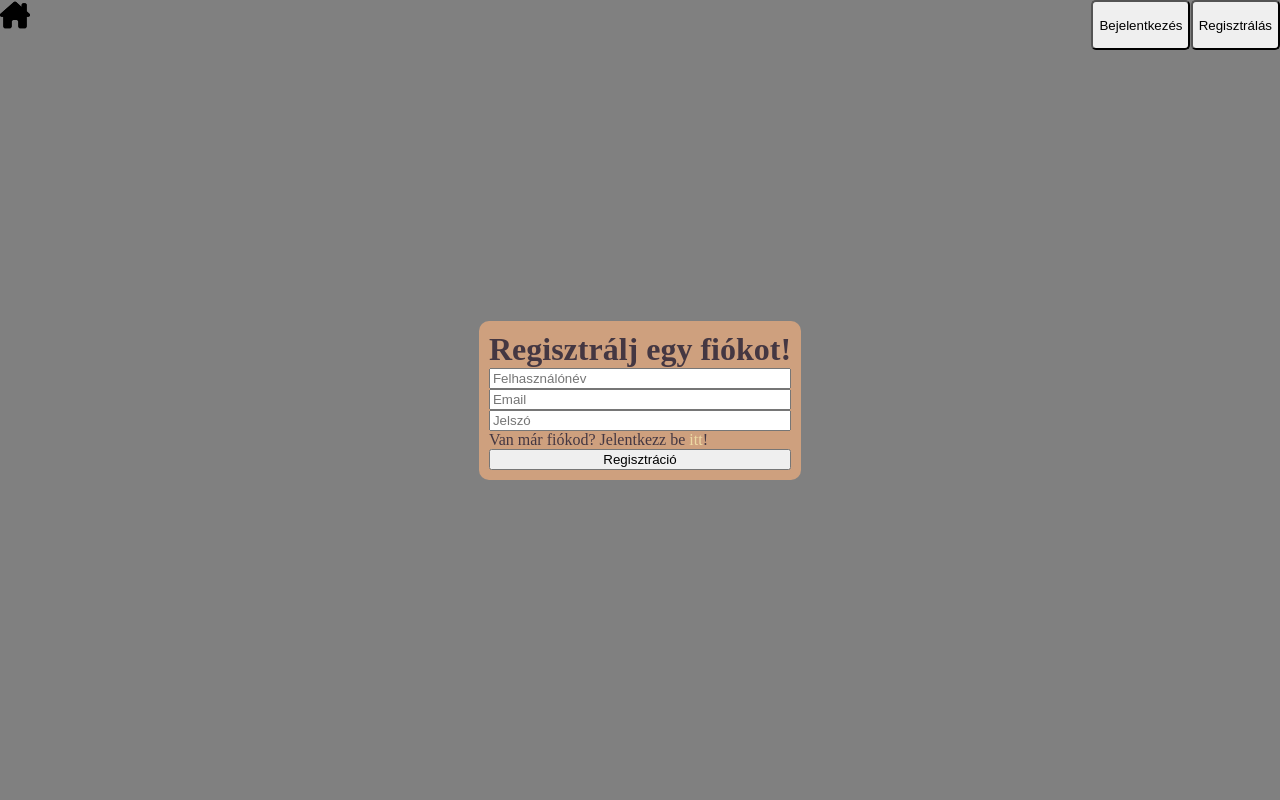
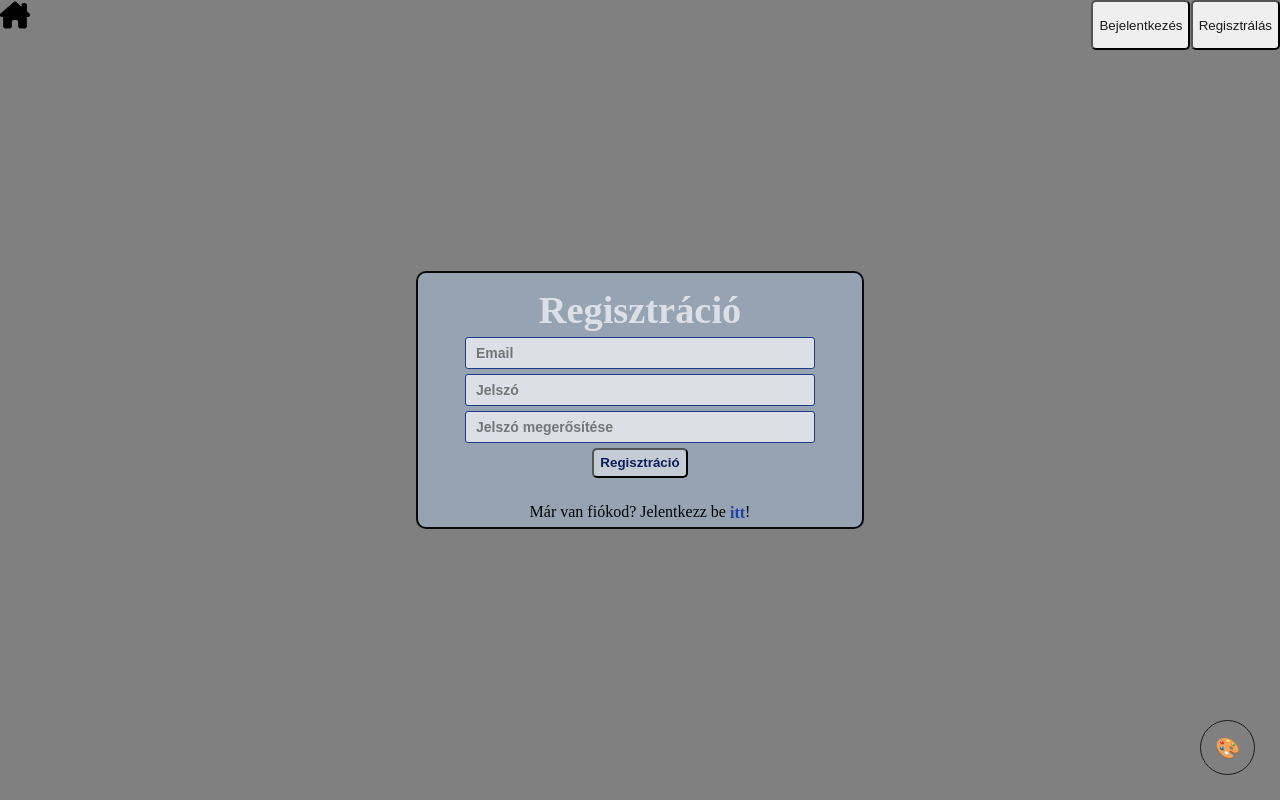
Before and after one commit to hanakkristof/ParkD-frontend, a React (Vite) app: page / in a window 1280 px wide. Both pictures are taken after a click on the button "Regisztrálás". Built offline with nearby package versions, Linux system fonts and the light colour scheme; no server answers; the database is empty.

Commit message:
color wheel + signup + login

```diff
--- a/src/App.css
+++ b/src/App.css
@@ -1,12 +1,18 @@
 /* ============================================================
-   GLOBAL RESET & ROOT VARIABLES
+   GLOBAL RESET
    ============================================================ */
 
-*{
+* {
     box-sizing: border-box;
     margin: 0;
 }
 
+
+/* ============================================================
+   THEMES
+   ============================================================ */
+
+/* Default theme — original app colors */
 :root {
     --primary:    #443742ff;
     --secondary:  #846c5bff;
@@ -14,7 +20,78 @@
     --background: #edd9a3ff;
     --disabled:   #e2e8c0ff;
 
-    background-color: grey;
+    --bg:         #808080;
+    --text:       #1a1a1a;
+    --surface:    #cea07eff;
+    --border:     #000000f1;
+    --shadow:     0 4px 12px rgba(0, 0, 0, 0.33);
+    --radius:     10px;
+
+    /* Sign-in specific */
+    --signin-bg:        #95a3b3;
+    --signin-text:      #DCDFE5;
+    --signin-input-bg:  #DCDFE5;
+    --signin-input-clr: #1e3a8a;
+    --signin-link:      #1e42a5;
+    --signin-link-hov:  #162d6b;
+    --signin-btn-bg:    #dcdfe5af;
+    --signin-btn-clr:   #091e58;
+
+    background-color: var(--bg);
+}
+
+/* Light theme */
+body.light {
+    --primary:    #2a2a2a;
+    --secondary:  #555555;
+    --accent:     #0077ff;
+    --background: #f9f9f9;
+    --disabled:   #e0e0e0;
+
+    --bg:         #ffffff;
+    --text:       #000000;
+    --surface:    #f9f9f9;
+    --border:     #cccccc;
+    --shadow:     0 4px 12px rgba(0, 0, 0, 0.1);
+    --radius:     12px;
+
+    --signin-bg:        #f9f9f9;
+    --signin-text:      #000000;
+    --signin-input-bg:  #ffffff;
+    --signin-input-clr: #0077ff;
+    --signin-link:      #0077ff;
+    --signin-link-hov:  #005fcc;
+    --signin-btn-bg:    #0077ff;
+    --signin-btn-clr:   #ffffff;
+
+    background-color: var(--bg);
+}
+
+/* Matcha theme */
+body.matcha {
+    --primary:    #2f4f2f;
+    --secondary:  #4a7a4a;
+    --accent:     #4caf50;
+    --background: #e6f0d4;
+    --disabled:   #c0d6a5;
+
+    --bg:         #f6fdea;
+    --text:       #2f4f2f;
+    --surface:    #f0f8e0;
+    --border:     #c0d6a5;
+    --shadow:     0 4px 12px rgba(0, 0, 0, 0.15);
+    --radius:     12px;
+
+    --signin-bg:        #f0fadd;
+    --signin-text:      #2f4f2f;
+    --signin-input-bg:  #ffffff;
+    --signin-input-clr: #2f4f2f;
+    --signin-link:      #4caf50;
+    --signin-link-hov:  #2f4f2f;
+    --signin-btn-bg:    #4caf50;
+    --signin-btn-clr:   #ffffff;
+
+    background-color: var(--bg);
 }
 
 
@@ -52,7 +129,7 @@
     flex-direction: column;
     gap: 15px;
     height: 100vh;
-    background-color: grey;
+    background-color: var(--bg);
     width: 100%;
     align-items: center;
     justify-content: center;
@@ -60,7 +137,7 @@
 }
 
 .homeh1 {
-    color: white;
+    color: var(--text);
     margin-bottom: 30px;
     font-size: 100px;
     font-family: system-ui, -apple-system, BlinkMacSystemFont, 'Segoe UI', Roboto, Oxygen,
@@ -105,8 +182,7 @@
 .MyHeaderCssButton {
     float: right;
     height: 50px;
-    background-color: linear-gradient(32deg, white, grey 100%);
-    color: black;
+    color: var(--text);
     cursor: pointer;
     border-radius: 5px;
     margin-left: 0.2px;
@@ -133,9 +209,9 @@
 
 .recipesBase button {
     background-color: var(--primary);
-    color: white;
+    color: var(--signin-btn-clr);
     padding: 5px;
-    border-radius: 10px;
+    border-radius: var(--radius);
 }
 
 .addnewRecipes {
@@ -151,12 +227,12 @@
     display: flex;
     flex-direction: column;
     align-items: center;
-    border: black solid 4px;
+    border: var(--border) solid 4px;
     justify-self: center;
     max-width: 20%;
     padding: 20px;
     background-color: var(--accent);
-    border-radius: 20px;
+    border-radius: var(--radius);
 }
 
 .Gonb {
@@ -174,8 +250,8 @@
    ============================================================ */
 
 .cardok {
-    background-color: var(--accent);
-    border-radius: 20px;
+    background-color: var(--surface);
+    border-radius: var(--radius);
     padding: 20px;
     max-width: 540px;
 }
@@ -192,8 +268,8 @@
     flex-direction: column;
     justify-content: center;
     justify-self: center;
-    background-color: white;
-    border-radius: 20px;
+    background-color: var(--bg);
+    border-radius: var(--radius);
 }
 
 .hozzavalokList {
@@ -205,6 +281,14 @@
    LAYOUT — SIGN IN / SIGN UP
    ============================================================ */
 
+/* Page wrapper — centers the login box */
+.signinPage {
+    display: flex;
+    height: 100vh;
+    align-items: center;
+    justify-content: center;
+}
+
 .signinBase {
     display: flex;
     flex-direction: column;
@@ -212,9 +296,9 @@
     justify-content: center;
     width: clamp(300px, 35vw, 450px);
     margin: 0;
-    background-color: #95a3b3;
-    border: 2px solid #000000f1;
-    border-radius: 10px;
+    background-color: var(--signin-bg);
+    border: 2px solid var(--border);
+    border-radius: var(--radius);
     padding: 5px;
     gap: 15px;
     height: auto;
@@ -223,14 +307,13 @@
 .signinBase h1 {
     font-size: clamp(2rem, 3vw, 3rem);
     align-self: center;
-    color: #DCDFE5;
-    text-shadow: 3px 2px 0px #000000;
+    color: var(--signin-text);
 }
 
 .signinBase a {
     display: inline-block;
     text-decoration: none;
-    color: #1e42a5;
+    color: var(--signin-link);
     font-weight: bold;
     transition: transform 0.2s ease-in-out, color 0.2s ease;
     transform-origin: center;
@@ -241,7 +324,7 @@
 .signinBase a:hover {
     transform: scale(1.08);
     letter-spacing: 0.5;
-    color: #162d6b;
+    color: var(--signin-link-hov);
 }
 
 .signinForm {
@@ -249,8 +332,8 @@
     width: 100%;
     flex-direction: column;
     padding: 10px;
-    border-radius: 10px;
-    background-color: #95a3b3;
+    border-radius: var(--radius);
+    background-color: var(--signin-bg);
     gap: 5px;
     align-items: center;
     justify-content: center;
@@ -261,10 +344,10 @@
     max-width: 350px;
     padding: 7px 10px;
     font-size: 0.875rem;
-    color: #1e3a8a;
+    color: var(--signin-input-clr);
     border-radius: 3px;
-    border: 1.5px #1e3a8a solid;
-    background-color: #DCDFE5;
+    border: 1.5px var(--signin-input-clr) solid;
+    background-color: var(--signin-input-bg);
     font-weight: bold;
     transition: transform 0.3s ease, background-color 0.3s ease;
     display: block;
@@ -272,8 +355,8 @@
 
 .signinForm input:focus {
     transform: scale(1.2);
-    color: rgb(0, 0, 0);
-    outline: 2px solid #4682B4;
+    color: var(--text);
+    outline: 2px solid var(--accent);
     border: 1.5px transparent solid;
 }
 
@@ -286,20 +369,12 @@
     color: var(--primary);
 }
 
-/* Page wrapper — centers the login box */
-.signinPage {
-    display: flex;
-    height: 100vh;
-    align-items: center;
-    justify-content: center;
-}
-
 .signupForm {
     display: flex;
     flex-direction: column;
     background-color: var(--accent);
     padding: 10px;
-    border-radius: 10px;
+    border-radius: var(--radius);
 }
 
 
@@ -309,16 +384,17 @@
 
 .MyCssButton {
     background-color: var(--primary);
-    color: white;
+    color: var(--bg);
     border-radius: 5px;
     margin-left: 0.2px;
 }
 
 .logInBtn {
     max-width: 200px;
-    background-color: #dcdfe5af;
+    min-height: 30px;
+    background-color: var(--signin-btn-bg);
     font-weight: bold;
-    color: #091e58;
+    color: var(--signin-btn-clr);
     border-radius: 5px;
     transition: all 0.3s ease-in-out;
 }
@@ -326,12 +402,12 @@
 .logInBtn:hover {
     transform: scale(1.08);
     cursor: pointer;
-    color: #1e42a5;
+    color: var(--signin-bg);
 }
 
 .logInBtn:active {
-    color: #0e1f4e;
-    outline: #091e58 1px solid;
+    color: var(--primary);
+    outline: var(--primary) 1px solid;
 }
 
 .logOutButton {
@@ -351,7 +427,7 @@
    ============================================================ */
 
 li::marker {
-    color: black;
+    color: var(--text);
 }
 
 li {
@@ -372,8 +448,8 @@ input[type="file"] {
 }
 
 .custom-file-upload {
-    border: 2px solid black;
-    background-color: white;
+    border: 2px solid var(--border);
+    background-color: var(--bg);
     width: 200px;
     display: inline-block;
     padding: 6px 12px;
@@ -413,3 +489,104 @@ input[type="file"] {
         padding: 10px;
     }
 }
+
+
+/* ============================================================
+   THEME WHEEL
+   ============================================================ */
+
+.themeWheelContainer {
+    position: fixed;
+    bottom: 25px;
+    right: 25px;
+    display: flex;
+    flex-direction: column;
+    align-items: flex-end;
+    gap: 10px;
+    z-index: 999;
+}
+
+.themeMainButton {
+    width: 55px;
+    height: 55px;
+    border-radius: 50%;
+    border: 1px solid var(--text);
+    background: var(--bg);
+    color: var(--text);
+    cursor: pointer;
+    font-size: 20px;
+    transition: all 0.3s ease;
+}
+
+.themeMainButton:hover {
+    transform: rotate(20deg) scale(1.1);
+}
+
+.themeOptions {
+    display: flex;
+    flex-direction: column;
+    gap: 8px;
+    animation: fadeIn 0.2s ease;
+}
+
+.themeOptions button {
+    background: var(--text);
+    color: var(--bg);
+    border: 1px solid var(--text);
+    padding: 8px 14px;
+    border-radius: 8px;
+    cursor: pointer;
+    transition: all 0.3s ease;
+}
+
+.themeOptions button:hover {
+    background: var(--bg);
+    color: var(--text);
+}
+
+@keyframes fadeIn {
+    from {
+        opacity: 0;
+        transform: translateY(10px);
+    }
+    to {
+        opacity: 1;
+        transform: translateY(0);
+    }
+}
+
+/* ============================================================
+   CAROUSAL
+   ============================================================ */
+
+.carousel-wrapper {
+  width: 100%;
+  margin: 0 auto;
+}
+
+.carousel-image-container {
+  display: flex;
+  justify-content: center;
+  padding: 10px;
+}
+
+.my-carousel-image {
+  width: 75%;
+  height: 500px;
+  object-fit: cover;
+  aspect-ratio: 1/1;
+  border-radius: 12px;
+}
+
+.carousel-container{
+  display: flex;
+  justify-content: center;
+  flex-direction: column;
+  align-items: center;
+}
+
+.carousel-text{
+  text-align: center;
+  color: var(--text);
+  font-size: 30px;
+}
--- a/src/App.jsx
+++ b/src/App.jsx
@@ -2,7 +2,7 @@ import reactLogo from './assets/react.svg'
 import viteLogo from '/vite.svg'
 import './App.css'
 import { HomePage } from './pages/HomePage'
-import { Route, Routes } from 'react-router'
+import { Route, Routes, useLocation } from 'react-router'
 import { Garage } from './pages/Garage'
 import { MyHeader } from './components/Header'
 import { SignIn } from './components/SignIn'
@@ -12,22 +12,36 @@ import { UserProfile } from './pages/UserProfile'
 import { PageNotFound } from './pages/PageNotFound'
 import { PwReset } from './components/PwReset'
 import { ParkolohazForm } from './pages/ujParkolohaz'
+import { ThemeWheel } from './components/themeWheel'
 
-function App() {
+
+function AppContent() {
+  const location = useLocation()
 
   return (
-    <MyUserProvider>
-        <MyHeader />
+    <>
+      <MyHeader />
         <Routes>
           <Route path="/" element={<HomePage />} />
           <Route path="/garage/:id" element={<Garage />} />
+
           <Route path="/signin" element={<SignIn />} />
           <Route path="/signup" element={<SignUp />} />
-          <Route path='/pwreset' element={<PwReset/>}/>
-          <Route path='/profile' element={<UserProfile/>}/>
-          <Route path='/*' element={<PageNotFound/>}/>
-          <Route path='/addnew' element={<ParkolohazForm/>}/>
+
+          <Route path='/pwreset' element={<PwReset />} />
+          <Route path='/profile' element={<UserProfile />} />
+          <Route path='/*' element={<PageNotFound />} />
+          <Route path='/addnew' element={<ParkolohazForm />} />
         </Routes>
+      <ThemeWheel />
+    </>
+  )
+}
+
+function App() {
+  return (
+    <MyUserProvider>
+      <AppContent />
     </MyUserProvider>
   )
 }
--- a/src/components/Carousel/Carousel.jsx
+++ b/src/components/Carousel/Carousel.jsx
@@ -1,7 +1,7 @@
 import React from 'react';
 import Carousel from 'react-multi-carousel';
 import 'react-multi-carousel/lib/styles.css';
-import './Carousel.css';
+import './App.css'
 
 import kep1 from "../../assets/parkolohaz.jpg";
 import kep2 from "../../assets/varosliget.jpg";
--- a/src/components/SignUp.jsx
+++ b/src/components/SignUp.jsx
@@ -1,41 +1,37 @@
-import React, { useContext, useEffect, useState } from 'react'
+import React, { useContext, useEffect } from 'react'
 import { useNavigate } from 'react-router'
 import { MyUserContext } from '../context/MyUserProvider'
 
 export const SignUp = () => {
 
     const navigate = useNavigate()
-
-  const [loading, setLoading] = useState(false)
     const { signUpUser, msg } = useContext(MyUserContext)
 
-  const handleSubmit = async (event) => {
+    useEffect(() => {
+        if (msg?.signUp) navigate("/")
+    }, [msg])
+
+    const handleSubmit = (event) => {
         event.preventDefault()
-    setLoading(true)
-    try {
         const data = new FormData(event.currentTarget)
-      //console.log(data.get("email"), data.get("password"), data.get("displayName"))
-      await signUpUser(data.get("email"), data.get("password"), data.get("displayName"))
-      event.currentTarget.reset()
-
-    } catch (error) {
-      console.log(error)
-    } finally {
-      setLoading(false)
-    }
+        signUpUser(data.get("email"), data.get("password"))
     }
 
     return (
-    <div className='signupBase'>
-      <form className='signupForm' onSubmit={handleSubmit}>
-        <h1 style={{}}>Regisztrálj egy fiókot!</h1>
-        <input name='displayName' type="text" placeholder='Felhasználónév' required />
+
+        <div className='signinPage'>
+            <div className='signinBase'>
+                <form className='signinForm' onSubmit={handleSubmit}>
+                    <h1>Regisztráció</h1>
                     <input name='email' type="email" placeholder='Email' required />
                     <input name='password' type="password" placeholder='Jelszó' required />
-        <p>Van már fiókod? Jelentkezz be <a onClick={() => navigate("/signin")} className='itt'>itt</a>!</p>
-        <button disabled={loading}>{loading ? "Regisztráció folyamatban" : "Regisztráció"}</button>
+                    <input name='confirmPassword' type="password" placeholder='Jelszó megerősítése' required />
+                    <button className='logInBtn'>Regisztráció</button>
                 </form>
-
+                <div style={{ display: "flex", justifyContent: "center", flexDirection: "column", alignItems: "center", gap: "5px" }}>
+                    <p>Már van fiókod? Jelentkezz be <a onClick={() => navigate("/signin")} style={{ cursor: "pointer" }}>itt</a>!</p>
+                </div>
+            </div>
         </div>
     )
 }
--- /dev/null
+++ b/src/components/themeWheel.jsx
@@ -0,0 +1,42 @@
+import React, { useState, useEffect } from "react";
+
+export const ThemeWheel = () => {
+  const [open, setOpen] = useState(false);
+
+  const setTheme = (theme) => {
+    document.body.classList.remove("light", "matcha");
+    if (theme !== "dark") {
+      document.body.classList.add(theme);
+    }
+    localStorage.setItem("theme", theme);
+    setOpen(false);
+  };
+
+  useEffect(() => {
+    const saved = localStorage.getItem("theme");
+    if (saved && saved !== "dark") {
+      document.body.classList.add(saved);
+    }
+  }, []);
+
+  return (
+    <div className="themeWheelContainer">
+
+      {open && (
+        <div className="themeOptions">
+          <button onClick={() => setTheme("dark")}>Default</button>
+          <button onClick={() => setTheme("light")}>Light</button>
+          <button onClick={() => setTheme("matcha")}>Matcha</button>
+        </div>
+      )}
+
+      <button
+        className="themeMainButton"
+        onClick={() => setOpen(!open)}
+      >
+        🎨
+      </button>
+
+    </div>
+  );
+};
```
Also changed, not shown: src/components/Carousel/Carousel.css (deleted, +0 -31 lines), src/components/Carousel/App.css (added). Lines whose indentation alone changed are shown as unchanged.
